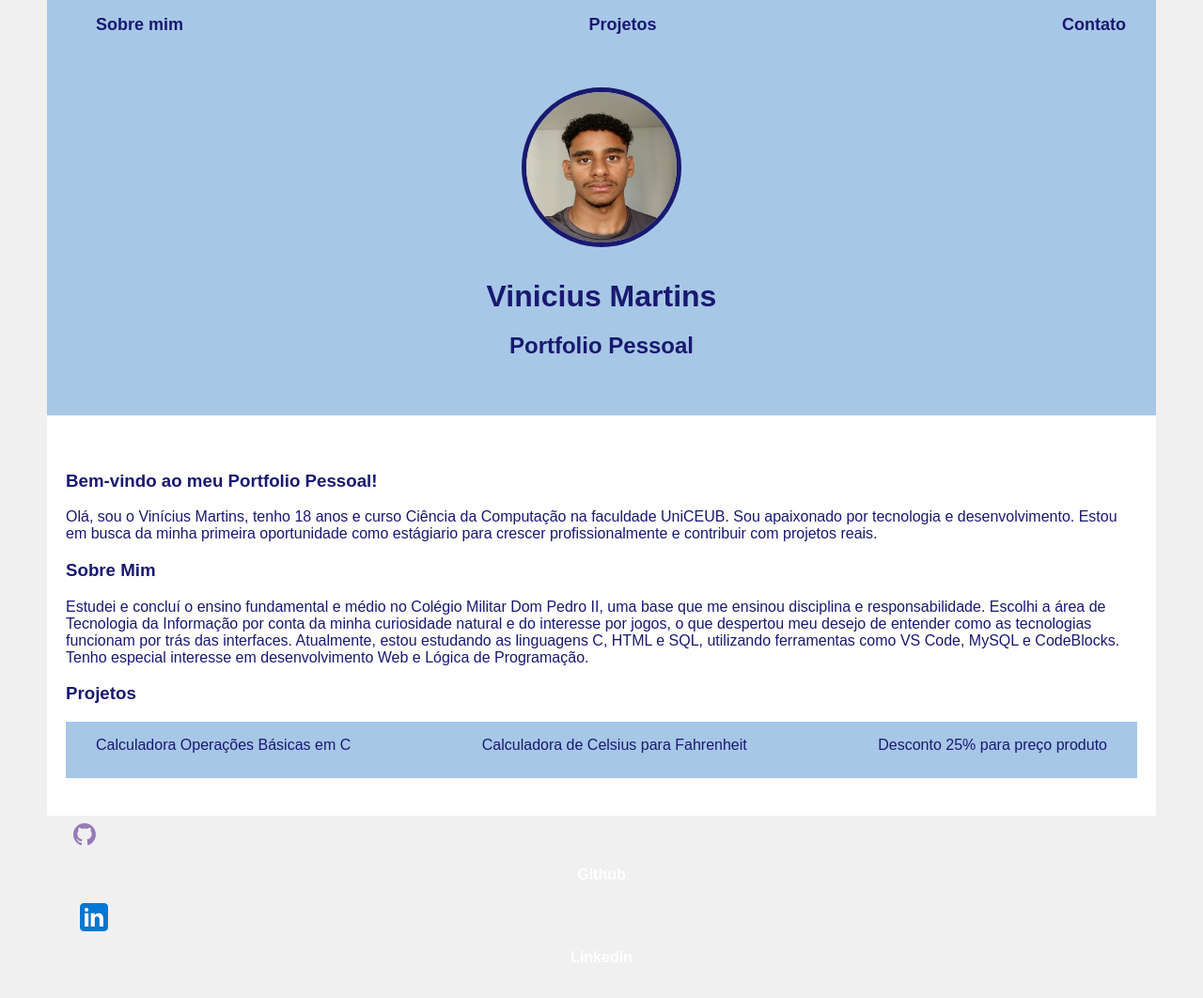
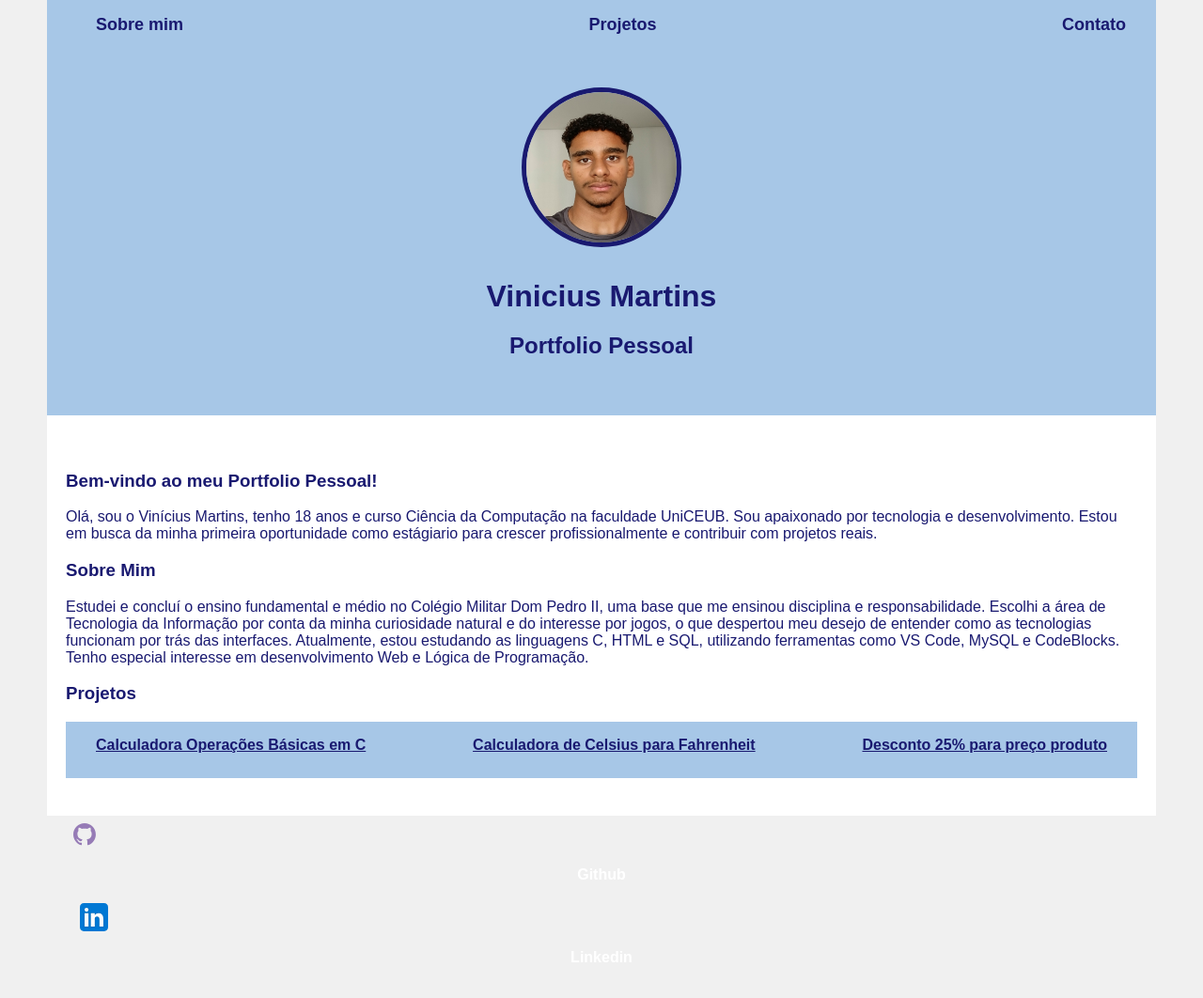
Before and after one commit to MsViniciusDevOps/Portfolio-Pessoal, a plain HTML site: page index.html in a window 1280 px wide. Shown: the whole page at 94% size. Drawn offline with Linux system fonts and the light colour scheme.

Commit message:
index.html

```diff
--- a/index.html
+++ b/index.html
@@ -55,13 +55,25 @@ Atualmente, estou estudando as linguagens C, HTML e SQL, utilizando ferramentas
                 </p>
             </section>
             <section>
-                <h3>Projetos</h3>
-                <ul>
-                    <li>Calculadora Operações Básicas em C</li>
-                    <li>Calculadora de Celsius para Fahrenheit</li>
-                    <li>Desconto 25% para preço produto</li>
-                </ul>
-            </section>
+    <h3>Projetos</h3>
+    <ul>
+        <li>
+            <a href="https://github.com/MsViniciusDevOps/calculadora-c-basica" target="_blank">
+                Calculadora Operações Básicas em C
+            </a>
+        </li>
+        <li>
+            <a href="https://github.com/MsViniciusDevOps/celsius-to-fahrenheit" target="_blank">
+                Calculadora de Celsius para Fahrenheit
+            </a>
+        </li>
+        <li>
+            <a href="https://github.com/MsViniciusDevOps/desconto-25-produto" target="_blank">
+                Desconto 25% para preço produto
+            </a>
+        </li>
+    </ul>
+</section>
         </main>
 
         <footer>
```
